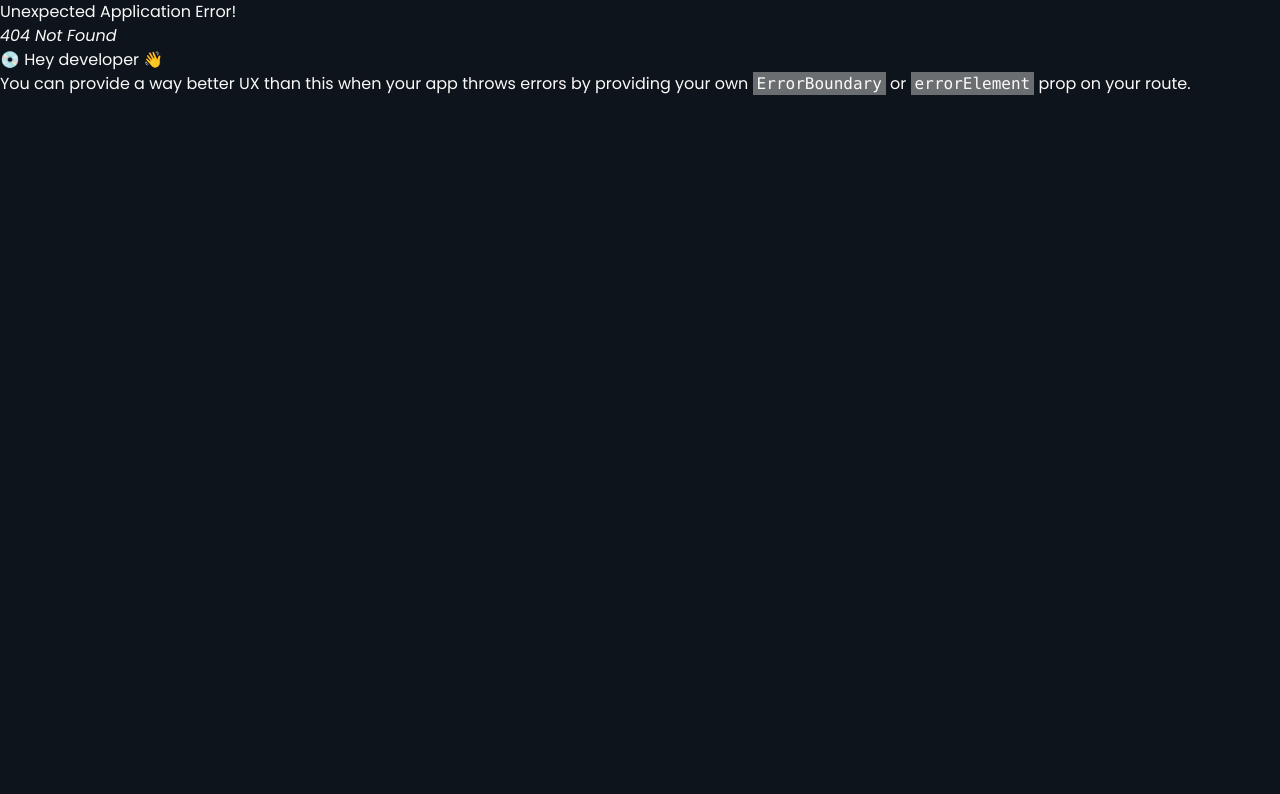
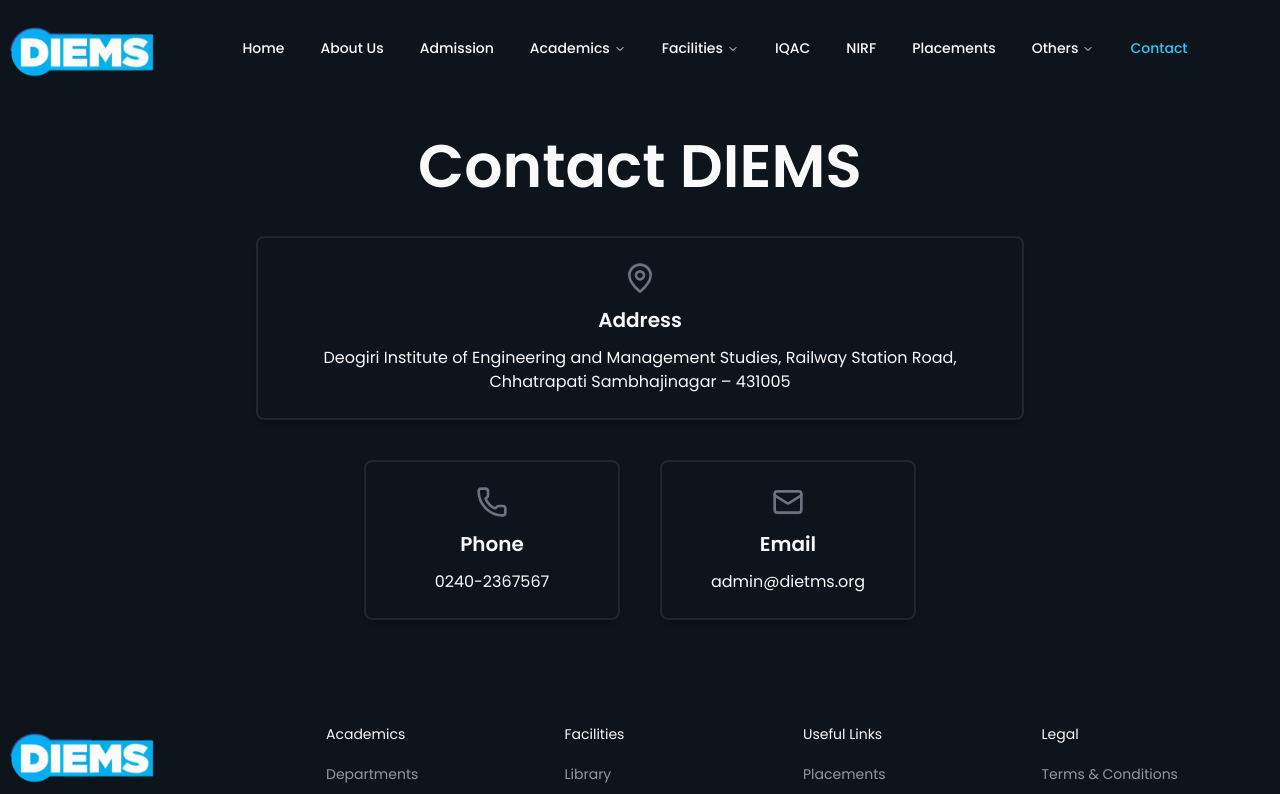
Before and after one commit to CSSandhu2005/DIEMS, a React (Vite) app: page /contact in a window 1280 px wide. Before the commit this address had no page. Shown: the top 794 px of the page. Built offline with nearby package versions, Linux system fonts and the light colour scheme.

Commit message:
Contact Added

```diff
--- a/src/App.tsx
+++ b/src/App.tsx
@@ -13,6 +13,7 @@ import Contact from '@/components/Contact';
 import Footer from '@/components/Footer';
 import About from '@/components/About';
 import Admission from '@/components/Admission';
+import ContactPage from '@/components/ContactPage';
 import { images } from '@/assets';
 
 const Home = () => {
@@ -61,6 +62,16 @@ const router = createBrowserRouter([
       </>
     ),
   },
+  {
+    path: '/contact',
+    element: (
+      <>
+        <Header />
+         <ContactPage/>
+        <Footer />
+      </>
+    ),
+  },
 ]);
 
 const App = () => {
--- a/src/components/Admission.tsx
+++ b/src/components/Admission.tsx
@@ -223,7 +223,10 @@ const Admission = () => {
           </div>
         </div>
       </div>
+
     </section>
+
+
   );
 };
 
--- /dev/null
+++ b/src/components/ContactPage.tsx
@@ -0,0 +1,49 @@
+import { MapPin, Phone, Mail } from "lucide-react"; // Import Lucide icons
+
+const ContactPage = () => {
+  return (
+    <section className="py-5 md:py-10 bg-background">
+      <div className="container text-center">
+        <div className="max-w-screen-md mx-auto">
+          <h2 className="text-3xl font-semibold mb-10 md:text-4xl lg:text-5xl xl:text-6xl">
+            Contact DIEMS
+          </h2>
+          <div className="flex flex-col gap-10 justify-center">
+            {/* Address Section */}
+            <div className="border-2 border-border p-6 rounded-lg shadow-md hover:shadow-lg hover:shadow-[#254B88] transition duration-300">
+              <div className="flex justify-center items-center mb-3">
+                <MapPin size={32} className="text-gray-500" />
+              </div>
+              <h3 className="text-xl font-semibold mb-3">Address</h3>
+              <p>
+                Deogiri Institute of Engineering and Management Studies, Railway
+                Station Road, Chhatrapati Sambhajinagar – 431005
+              </p>
+            </div>
+            {/* Phone and Email Section (stacked vertically on smaller screens) */}
+            <div className="flex flex-col md:flex-row gap-10 justify-center w-full">
+              {/* Phone Section */}
+              <div className="border-2 border-border p-6 rounded-lg shadow-md hover:shadow-lg hover:shadow-[#254B88] transition duration-300 w-full md:w-1/3">
+                <div className="flex justify-center items-center mb-3">
+                  <Phone size={32} className="text-gray-500" />
+                </div>
+                <h3 className="text-xl font-semibold mb-3">Phone</h3>
+                <p>0240-2367567</p>
+              </div>
+              {/* Email Section */}
+              <div className="border-2 border-border p-6 rounded-lg shadow-md hover:shadow-lg hover:shadow-[#254B88] transition duration-300 w-full md:w-1/3">
+                <div className="flex justify-center items-center mb-3">
+                  <Mail size={32} className="text-gray-500" />
+                </div>
+                <h3 className="text-xl font-semibold mb-3">Email</h3>
+                <p>admin@dietms.org</p>
+              </div>
+            </div>
+          </div>
+        </div>
+      </div>
+    </section>
+  );
+};
+
+export default ContactPage;
```
